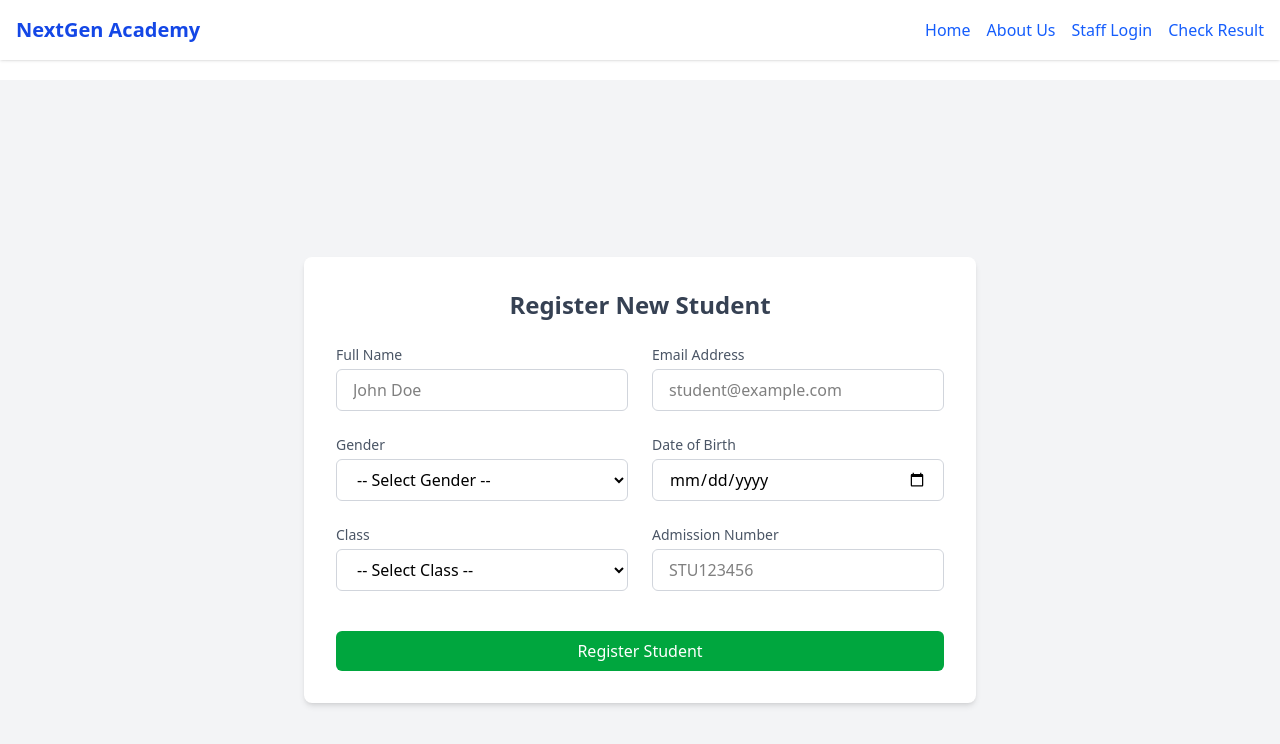
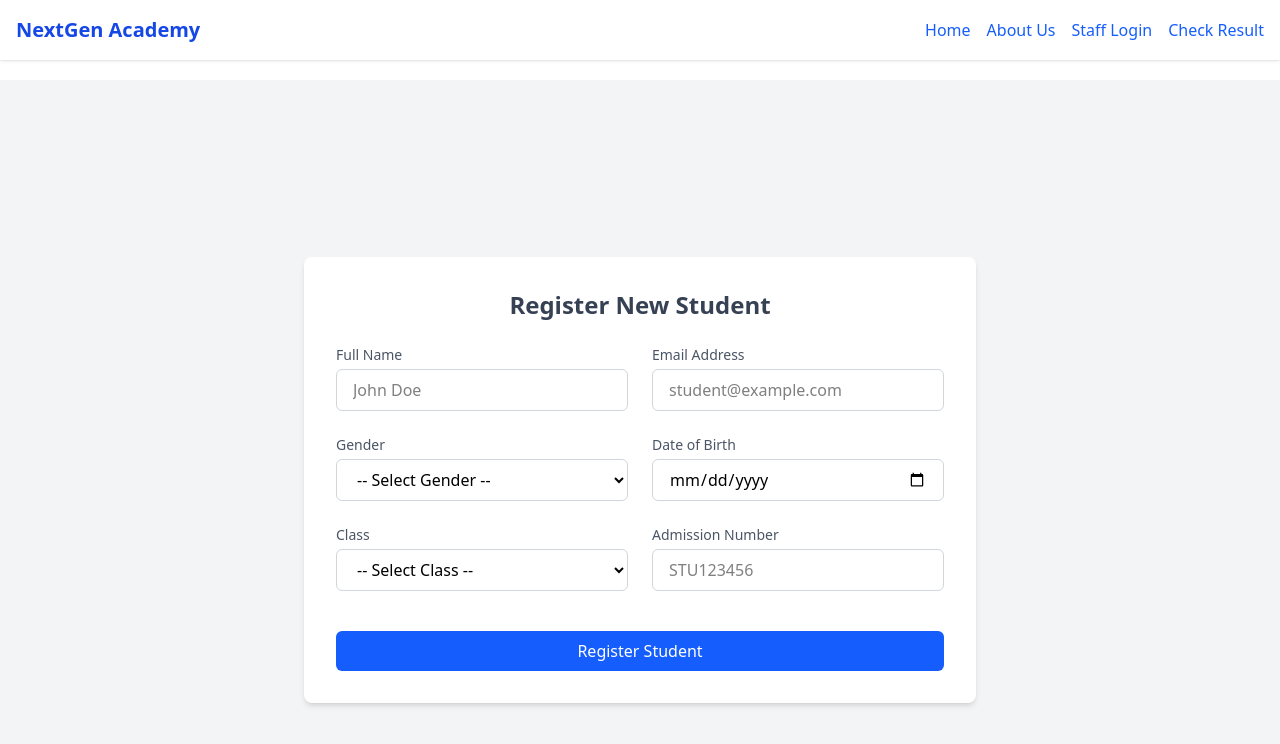
Before and after one commit to ChijiokeElijah/NextGen-portal, a Next.js app in the folder client/: page /teacher/register-student in a window 1280 px wide. Shown: the top 744 px of the page. Built offline with nearby package versions, Linux system fonts and the light colour scheme.

Commit message:
fix register-student button

```diff
--- a/client/src/app/teacher/register-student/page.jsx
+++ b/client/src/app/teacher/register-student/page.jsx
@@ -141,7 +141,7 @@
           <div className="pt-4">
             <button
               type="submit"
-              className="w-full px-4 py-2 bg-green-600 text-white rounded-md hover:bg-green-700 focus:outline-none focus:ring-2 focus:ring-green-500"
+              className="w-full px-4 py-2 bg-blue-600 text-white rounded-md hover:bg-green-700 focus:outline-none focus:ring-2 focus:ring-green-500"
             >
               Register Student
             </button>
```
